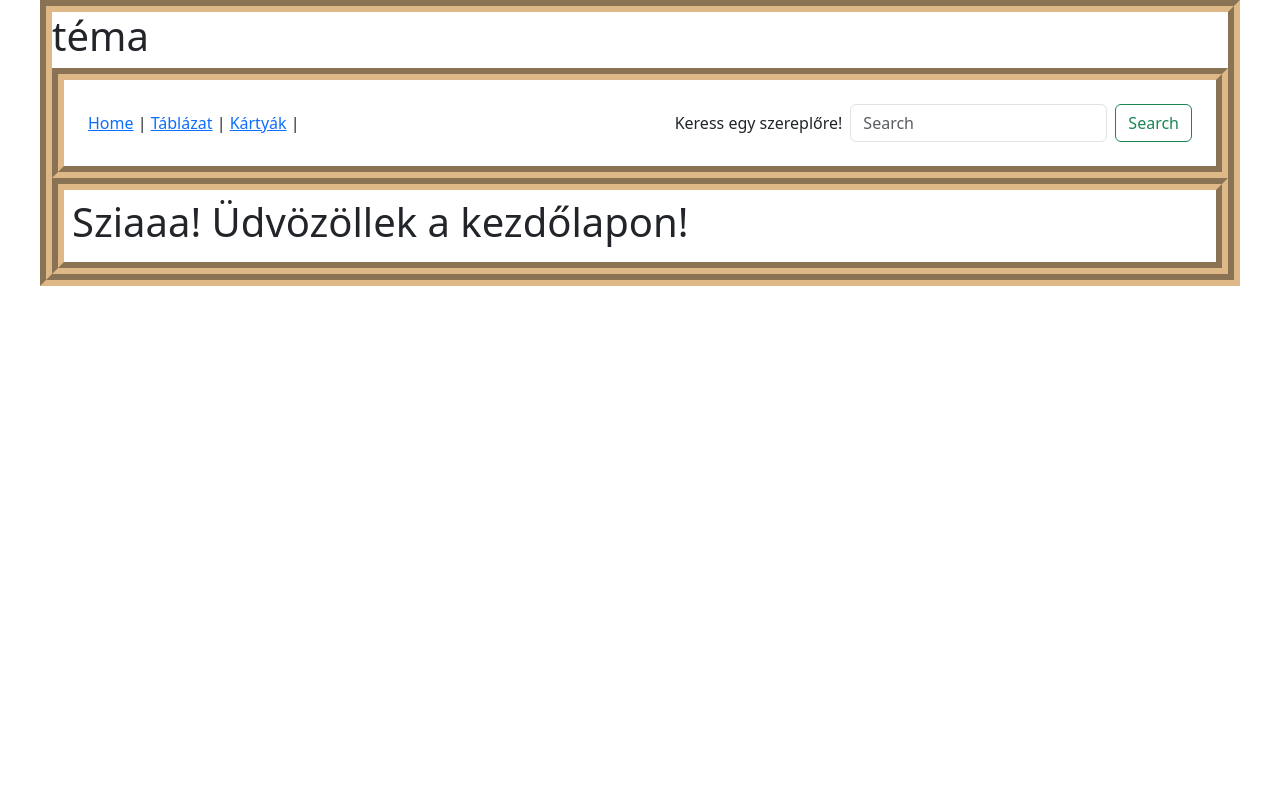
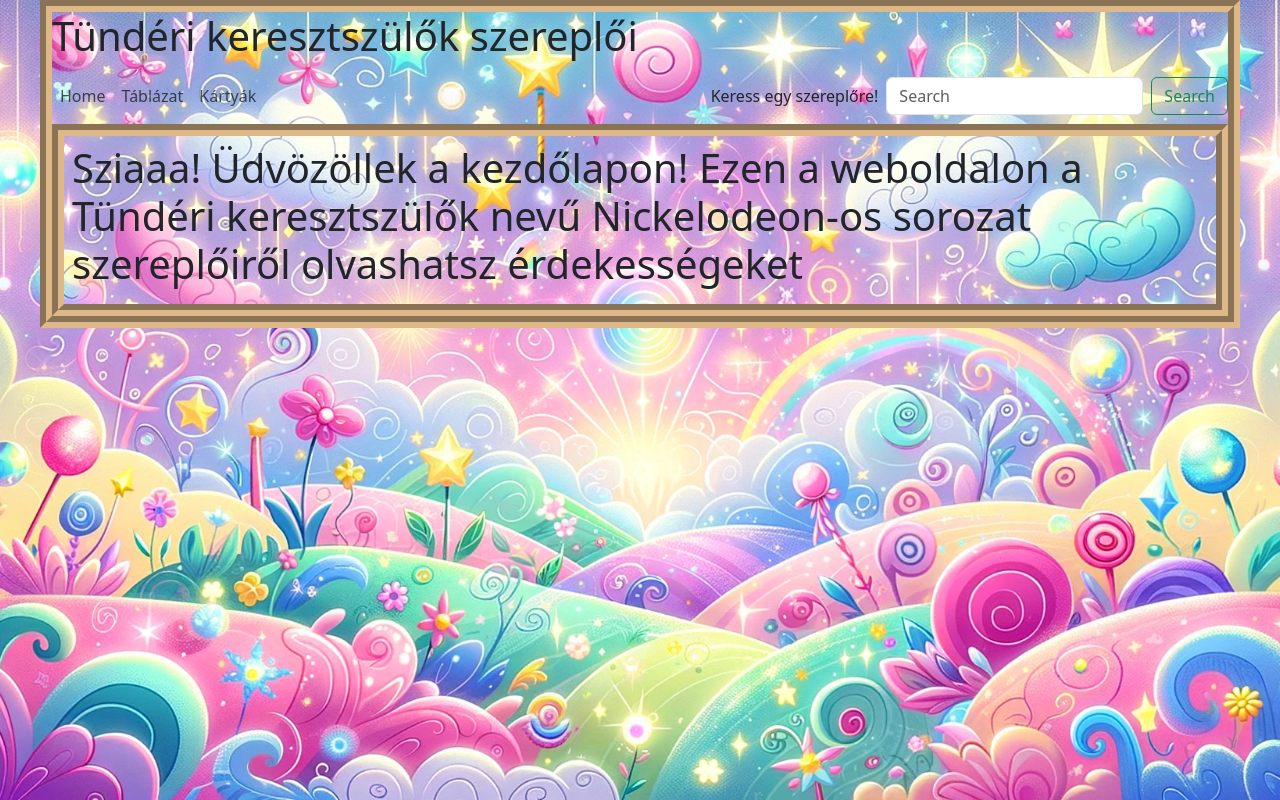
Before and after one commit to janesz315/KartyakProjekt, a Vue app: page / in a window 1280 px wide. Built offline with nearby package versions, Linux system fonts and the light colour scheme.

Commit message:
reszponzivitás és a keresés nagyjából megvan

```diff
--- a/package.json
+++ b/package.json
@@ -11,6 +11,7 @@
   "dependencies": {
     "bootstrap": "^5.3.3",
     "bootstrap-icons": "^1.11.3",
+    "lodash": "^4.17.21",
     "pinia": "^2.1.7",
     "vue": "^3.4.29",
     "vue-router": "^4.3.3"
--- a/src/App.vue
+++ b/src/App.vue
@@ -1,6 +1,7 @@
 <script>
 import { RouterLink, RouterView } from "vue-router";
 import { computed } from "vue";
+import { debounce } from 'lodash';
 export default {
   provide() {
     return {
@@ -58,11 +59,16 @@
     };
   },
   watch: {
-    searchInput(data) {
-      if (!data) {
-        this.searchWord = null;
-      }
-    },
+
+    searchInput: debounce(function(newValue) {
+      this.searchWord = newValue;
+    }, 300), // 300ms késleltetés
+    // searchInput(data) {
+    //   this.searchWord = data;
+    //   if (!data) {
+    //     this.searchWord = null;
+    //   }
+    // },
   },
   data() {
     return {
@@ -75,15 +81,24 @@
 
 <template>
   <div class="container-fluid my-container p-0 my-border">
-    <h1>téma</h1>
-    <nav
-      class="my-border p-4 d-flex justify-content-between align-items-center"
-    >
-      <div>
-        <RouterLink to="/">Home</RouterLink> |
-        <RouterLink to="/tablazat">Táblázat</RouterLink> |
-        <RouterLink to="/kartyak">Kártyák</RouterLink> |
-      </div>
+    <h1>Tündéri keresztszülők szereplői</h1>
+    <nav class="navbar navbar-expand-lg navbar-light">
+  <button class="navbar-toggler" type="button" data-bs-toggle="collapse" data-bs-target="#navbarNav" aria-controls="navbarNav" aria-expanded="false" aria-label="Toggle navigation">
+    <span class="navbar-toggler-icon"></span>
+  </button>
+  <div class="collapse navbar-collapse" id="navbarNav">
+    <ul class="navbar-nav">
+      <li class="nav-item">
+        <RouterLink class="nav-link" to="/">Home</RouterLink>
+      </li>
+      <li class="nav-item">
+        <RouterLink class="nav-link" to="/tablazat">Táblázat</RouterLink>
+      </li>
+      <li class="nav-item">
+        <RouterLink class="nav-link" to="/kartyak">Kártyák</RouterLink>
+      </li>
+    </ul>
+  </div>
       <div class="d-flex align-items-center" role="search">
         <label for="searchWord" class="form-label text-nowrap m-0"
           >Keress egy szereplőre!</label
@@ -112,5 +127,14 @@
   </div>
 </template>
 
-<style scoped>
+<style>
+
+body {
+  background-image: url('/public/hatter.jpg'); /* Cseréld ki a pontos útvonalra */
+  background-size: cover; /* A kép kitölti a teljes hátteret */
+  background-repeat: no-repeat; /* Megakadályozza a kép ismétlését */
+  background-position: center; /* A kép középre pozicionálása */
+  background-attachment: fixed;
+
+}
 </style>
--- a/src/views/HomeView.vue
+++ b/src/views/HomeView.vue
@@ -3,5 +3,5 @@
 </script>
 
 <template>
-  <h1>Sziaaa! Üdvözöllek a kezdőlapon!</h1>
+  <h1>Sziaaa! Üdvözöllek a kezdőlapon! Ezen a weboldalon a Tündéri keresztszülők nevű Nickelodeon-os sorozat szereplőiről olvashatsz érdekességeket</h1>
 </template>
--- a/src/views/KarakterekKartya.vue
+++ b/src/views/KarakterekKartya.vue
@@ -1,7 +1,7 @@
 <template>
   <!-- karta -->
   <div
-    class="row row-cols-1 row-cols-md-3 row-col-lg-4 g-4"
+    class="row row-cols-1 row-cols-sm-2 row-cols-md-3 row-cols-lg-4 g-4 container-fluid"
     v-if="szurtKarakterek.length > 0"
   >
     <KarakterKartya
@@ -12,7 +12,7 @@
     >
       <!-- v-slot -->
       <template v-slot:image>
-        <img :src="karakter.image" :alt="karakter.title" width="200" />
+        <img :src="karakter.image" class="img-fluid" :alt="karakter.title" width="200" />
       </template>
       <template v-slot:title>
         <h5 v-html="keresJelol(karakter.title)"></h5>
@@ -25,7 +25,7 @@
     <img
       :src="kivalasztottKarakter.image"
       :alt="kivalasztottKarakter.title"
-      class="float-start col-12 col-sm-6 col-lg-4 me-1 p-2 my-picture"
+      class="float-start col-12 col-sm-6 col-lg-4 me-1 p-2 my-picture img-fluid"
     />
     <div v-html="keresJelol(textFormat)"></div>
   </KarakterInfo>
```
Also changed, not shown: public/hatter.jpg (added), src/assets/my.css (line endings or trailing spaces), 1 other file (tests, documents, lock files or other folders).
